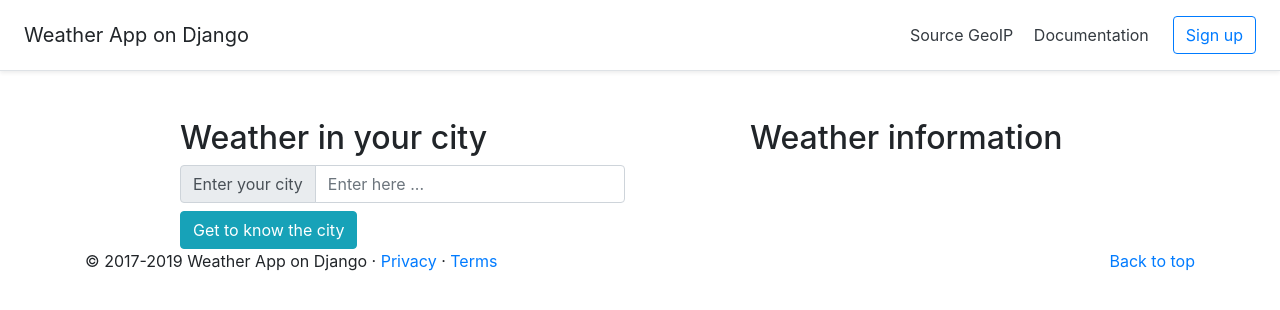
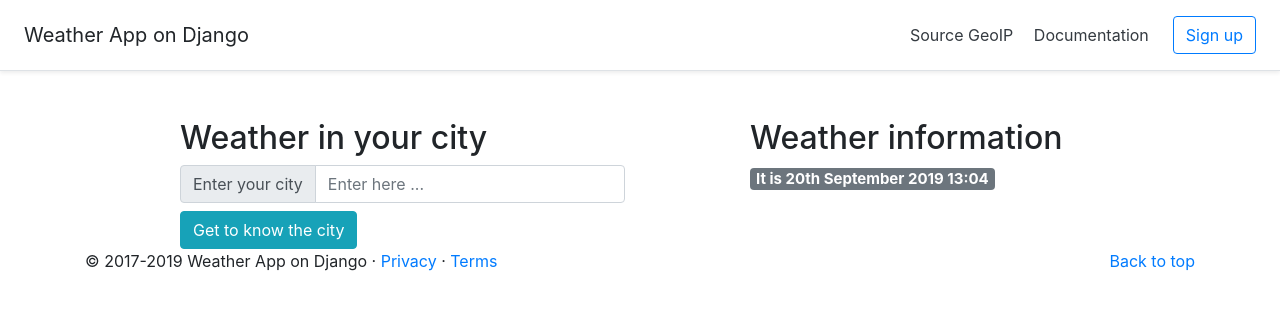
Before and after one commit to andreshkurko/weatherapp, a Django app: template weather/templates/weather/weather.html in a window 1280 px wide. Shown: the top 310 px of the page. Run offline with Django 3.2, Linux system fonts and the light colour scheme; the template is opened without the code that fills it: values that come from a table or form of the project are taken from there, others are empty; some libraries are stand-ins or nearby versions.

Commit message:
added datetime for template.html

```diff
--- a/weather/templates/weather/weather.html
+++ b/weather/templates/weather/weather.html
@@ -42,7 +42,9 @@
         </div>
         <div class="col-5 offset-1">
             <h2>Weather information</h2>
-
+            <h5><span class="badge badge-secondary">
+            It is {% now "jS F Y H:i" %}
+            </span></h5>
             {% for info in all_info %}
 
                 <div class="alert alert-info">
@@ -77,7 +79,7 @@
 <footer class="container">
     <p class="float-right"><a href="#">Back to top</a></p>
     <p>© 2017-2019 Weather App on Django · <a href="#">Privacy</a> · <a href="#">Terms</a></p>
-  </footer>
+</footer>
 
 </body>
 </html>
--- a/weather/views.py
+++ b/weather/views.py
@@ -2,6 +2,7 @@ import requests
 from django.shortcuts import render, redirect
 from .models import City
 from .forms import CityForm
+from django.utils import dateformat
 
 
 def index(request):
--- a/weatherapp/settings.py
+++ b/weatherapp/settings.py
@@ -25,7 +25,8 @@ INSTALLED_APPS = [
     'django.contrib.sessions',
     'django.contrib.messages',
     'django.contrib.staticfiles',
-    'weather'
+    'weather',
+
 ]
 
 MIDDLEWARE = [
@@ -64,11 +65,12 @@ WSGI_APPLICATION = 'weatherapp.wsgi.application'
 # https://docs.djangoproject.com/en/2.2/ref/settings/#databases
 
 DATABASES = {
-    'default': {
+   'default': {
         'ENGINE': 'django.db.backends.sqlite3',
         'NAME': os.path.join(BASE_DIR, 'db.sqlite3'),
     }
 }
+
 
 
 # Password validation
```
Also changed, not shown: db.sqlite3.
